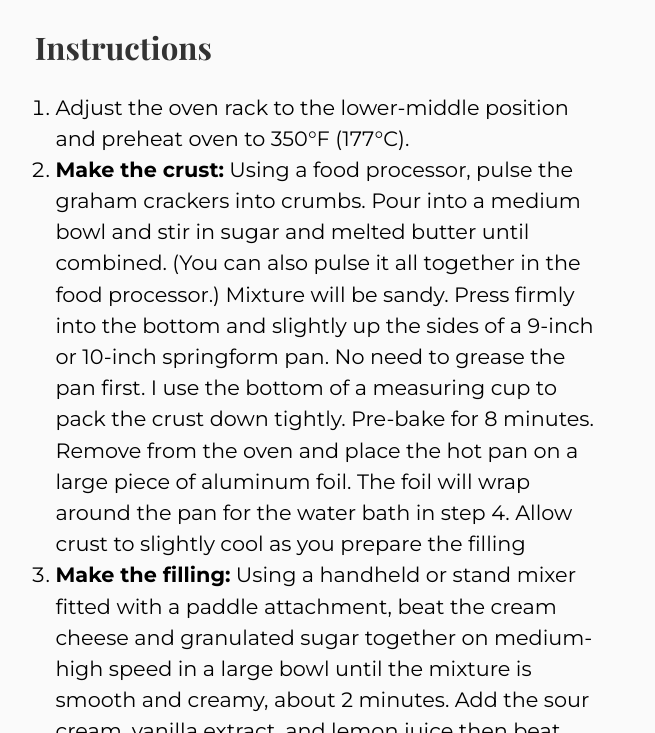
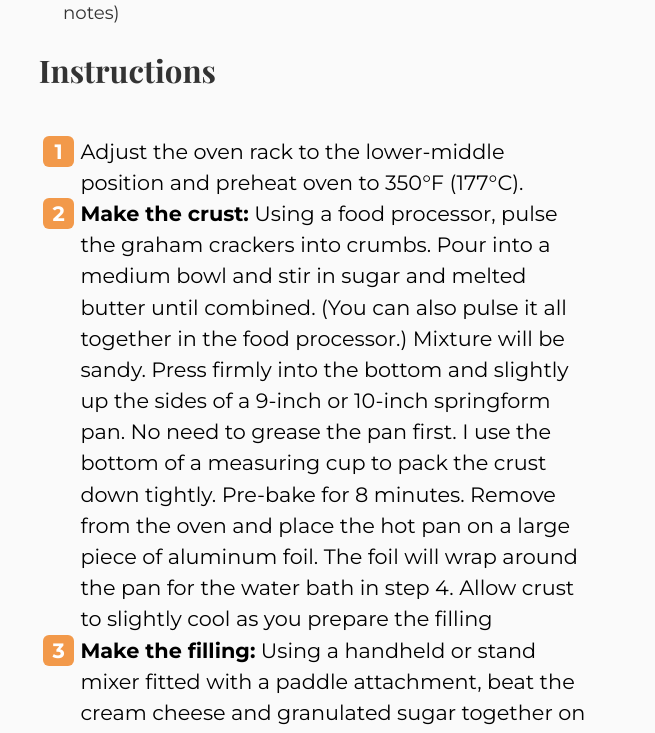
Before and after one commit to khwilo/recipe-blog, a plain HTML site: page index.html in a window 1280 px wide. Shown: the part 1247-1980 px from the top of the page, without its empty margins (110-765 px from the left). Drawn offline with nearby package versions, Linux system fonts and the light colour scheme.

Commit message:
Style the numbered list

```diff
--- a/css/styles.css
+++ b/css/styles.css
@@ -31,7 +31,6 @@ ol {
 
 body {
   line-height: 1.5;
-  padding: 2em 1em;
   background-color: var(--clr-bg);
   color: var(--clr-black);
   font-family: var(--ff-body);
@@ -63,6 +62,10 @@ input[type='checkbox'] {
 
 .text-heading {
   font-family: var(--ff-heading);
+}
+
+.wrapper {
+  padding: 2em 1em;
 }
 
 @media (min-width: 35em) {
@@ -195,6 +198,10 @@ input[type='checkbox'] {
   align-items: baseline;
 }
 
+.instructions__container {
+  padding: 1em;
+}
+
 .instructions__title {
   font-size: 1.5rem;
   color: var(--clr-dark-gray);
@@ -203,12 +210,35 @@ input[type='checkbox'] {
 
 .list {
   padding: 1em;
+  list-style: none;
+  counter-reset: li;
 }
 
 .list__item {
   font-size: 1rem;
   font-weight: 400;
   color: var(--clr-black);
+  counter-increment: li;
+  position: relative;
+}
+
+.list__item::before {
+  content: counter(li);
+  color: var(--clr-white);
+  background-color: var(--clr-orange);
+  display: inline-block;
+  position: absolute;
+  top: 0;
+  left: -0.8em;
+  width: 1.5em;
+  margin-left: -1em;
+  border-radius: 6px;
+  text-align: center;
+  font-weight: 700;
+}
+
+.list__item::after {
+  position: absolute;
 }
 
 .source {
```
